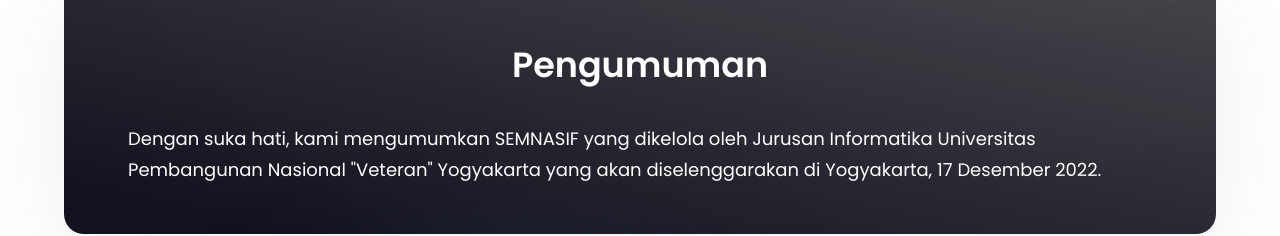
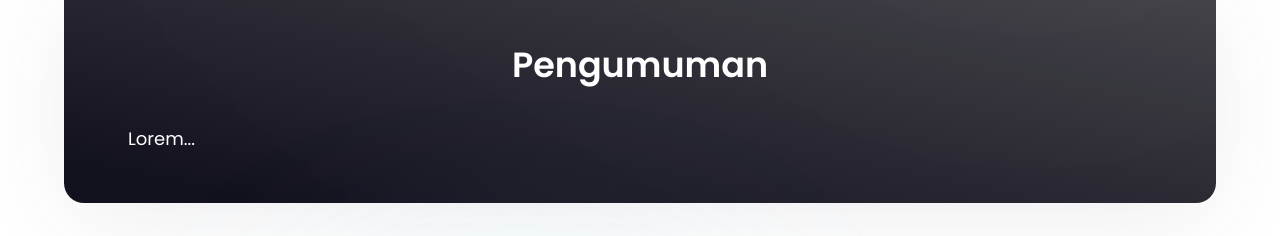
Before and after one commit to pahle/semnasif, a React (Vite) app: page / in a window 1280 px wide. Shown: the part 1131-1367 px from the top of the page. Built offline with nearby package versions, Linux system fonts and the light colour scheme.

Commit message:
Update Announcement.jsx

```diff
--- a/src/components/Announcement.jsx
+++ b/src/components/Announcement.jsx
@@ -14,8 +14,7 @@
       <p
         className={`font-poppins font-normal leading-[30.8px] md:text-start max-w-full text-white text-justify text-[14px] xs:text-[18px] sm:px-0 px-5 sm:pb-0 pb-4 sm:mt-5 mt-0`}
       >
-      Dengan suka hati, kami mengumumkan SEMNASIF yang dikelola oleh Jurusan Informatika Universitas Pembangunan Nasional "Veteran" Yogyakarta
-      yang akan diselenggarakan di Yogyakarta, 17 Desember 2022.
+      Lorem...
       </p>
     </div>
   </section>
```
